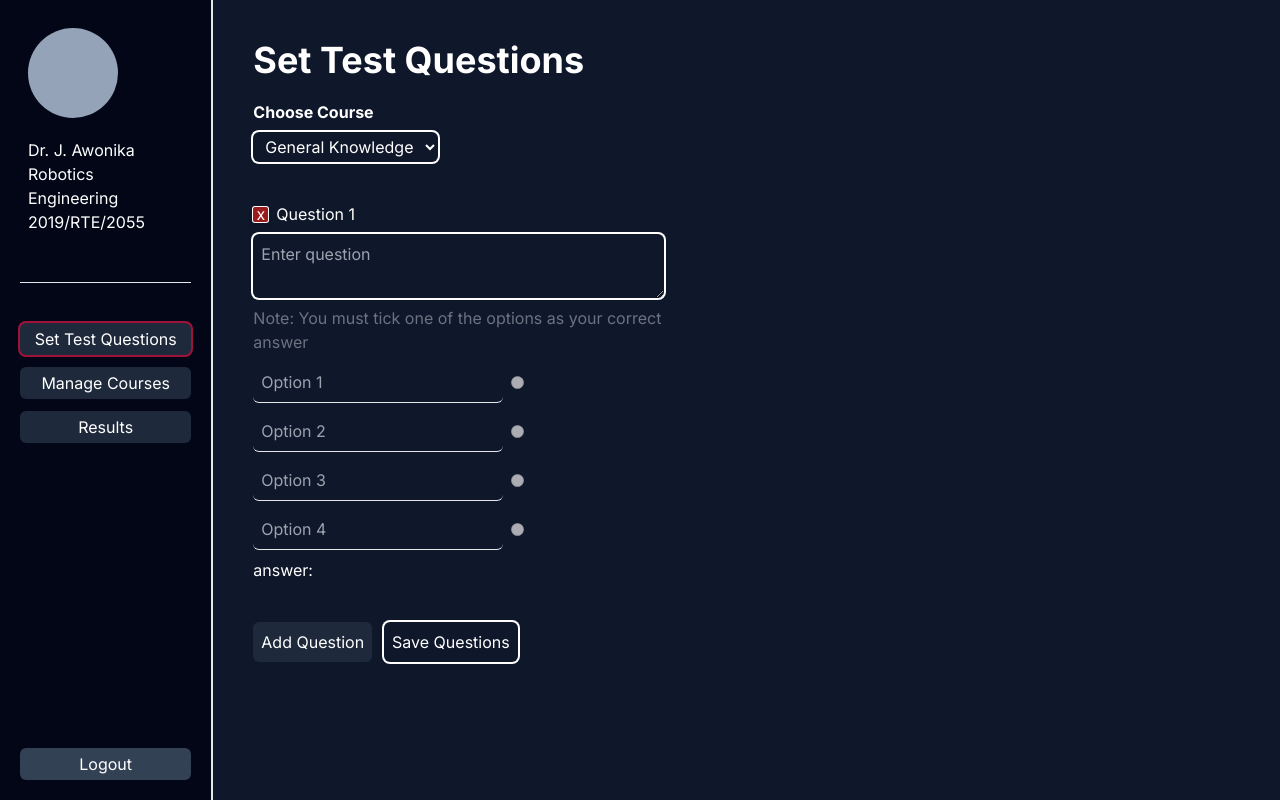
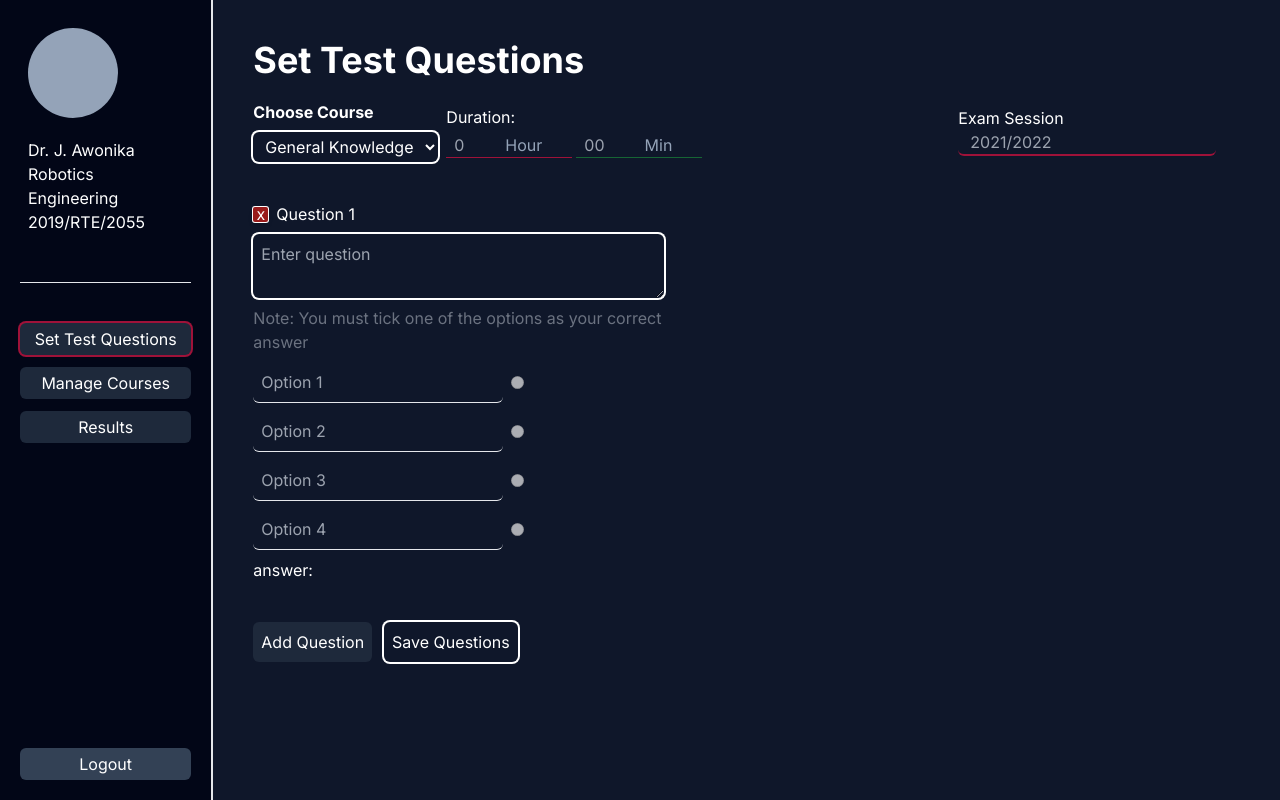
Before and after one commit to lightpc90/cbt, a Next.js app: page /examiner in a window 1280 px wide. Both pictures are taken after a click on the button "Set Test Questions". Built offline with nearby package versions, Linux system fonts and the light colour scheme.

Commit message:
added hover effect to buttons in admin dashboard component added examPara state to QuestionsComponent added duration and exam session inputs added onChange function to all the inputs

```diff
--- a/src/components/dashboards/admin/RegisterCourseAndLecturer.js
+++ b/src/components/dashboards/admin/RegisterCourseAndLecturer.js
@@ -11,7 +11,7 @@ const RegisterCourseAndLecturer = () => {
           <div className='flex flex-col gap-2 '>
             <input type='text' name='courseTitle' placeholder='Course Title' required className='p-1 rounded-md border-b-2 border-b-rose-800 bg-inherit' />
             <input type='text' name='courseCode' placeholder='Course Code' required className='p-1 rounded-md border-b-2 border-b-rose-800 bg-inherit' />
-            <button className='bg-slate-700 rounded-md'>Register Course</button>
+            <button className='bg-slate-700 rounded-md hover:bg-rose-800 hover:text-white'>Register Course</button>
           </div>
         </div>
         <hr className='m-12' />
@@ -23,21 +23,24 @@ const RegisterCourseAndLecturer = () => {
             <input type='text' name='mName' placeholder='Middle Name' className='p-1 rounded-md border-b-2 border-b-rose-800 bg-inherit' />
             <input type='text' name='lName' placeholder='Last Name' required className='p-1 rounded-md border-b-2 border-b-rose-800 bg-inherit' />
             <input type='email' name='lEmail' placeholder='Email' required className='p-1 rounded-md border-b-2 border-b-rose-800 bg-inherit' />
-            <input type='text' name='lCode' placeholder='Lecturer Code' required className='p-1 rounded-md border-b-2 border-b-rose-800 bg-inherit' />
+            <input type='text' name='lId' placeholder='Lecturer ID' required className='p-1 rounded-md border-b-2 border-b-rose-800 bg-inherit' />
             {/* courses button container */}
             <p className='text-sm'>Bind Lecturer to his course(s) by choosing from the list of registered Courses below</p>
             <div className='flex flex-wrap gap-2 my-4'>
               {/* map department here */}
               {Courses.map((course, i) => (
-                <button className={`ring-2 ring-rose-800 p-1 text-sm rounded-md`} key={i}>{course}</button>
+                <button className={`ring-2 ring-rose-800 p-1 text-sm rounded-md hover:bg-rose-800 hover:text-white`} key={i}>{course}</button>
               ))}
             </div>
 
-            <button className='bg-slate-700 rounded-md'>Register Lecturer</button>
+            <button className='bg-slate-700 rounded-md hover:bg-rose-800 hover:text-white'>Register Lecturer</button>
           </div>
         </div>
 
       </div>
+
+
+
       {/* Courses and lectures view container */}
       <div className='w-6/12 bg-slate-500 h-[700px] py-2'>
 
--- a/src/components/dashboards/examiner/QuestionsComponent.js
+++ b/src/components/dashboards/examiner/QuestionsComponent.js
@@ -6,6 +6,8 @@ const QuestionsComponent = () => {
   const [questions, setQuestions] = useState([
     { question: "", answer: "", options: ["", "", "", ""] },
   ]);
+
+  const [examPara, setExamPara] = useState({ course: '', hourDuration: '', minDuration: '', session: '' })
 
   const addQuestion = () => {
     setQuestions([
@@ -38,20 +40,48 @@ const QuestionsComponent = () => {
 
   return (
     <div className="flex flex-col gap-10">
+      <div className="flex gap-2 items-center">
+        {/* Course choose input */}
         <div>
           <p className="font-bold mb-2">Choose Course</p>
           <select
             className="py-1 px-2 bg-inherit ring-2 ring-white rounded-md"
-          defaultValue="Choose Course"
+            value={examPara.course}
+            onChange={(e) => { setExamPara({ ...examPara, course: e.target.value }) }}
           >
-          <option className="bg-inherit">General Knowledge</option>
+            <option value='generalKnowledge' className="bg-inherit">General Knowledge</option>
           </select>
+        </div>
+        {/* Exam Duration Set inputs */}
+        <div className="flex flex-col gap-1 ">
+          <p>Duration:</p>
+          <div className="flex gap-1">
+            {/* Hour set input */}
+            <div className="flex flex-col w-3/12 relative">
+              <input type="number" placeholder="0" className="text-rose-800 px-2 bg-inherit border-b border-rose-800 " value={examPara.hourDuration} onChange={(e) => { setExamPara({ ...examPara, hourDuration: e.target.value }) }} />
+              <label className="absolute right-[30px] text-slate-400 ">Hour</label>
+            </div>
+            {/* Minute set input */}
+            <div className="flex flex-col w-3/12 relative ">
+              <input type="number" placeholder="00" className=" text-rose-800 px-2 bg-inherit border-b border-green-800" value={examPara.minDuration} onChange={(e)=>{setExamPara({...examPara, minDuration: e.target.value})}} />
+              <label className="absolute right-[30px] text-slate-400 ">Min</label>
+            </div>
+          </div>
+
+        </div>
+
+        {/* Session set input */}
+        <div>
+          <p>Exam Session</p>
+          <input type="text" placeholder="2021/2022" className="px-3 bg-inherit border-b-2 border-rose-800 rounded-md" value={examPara.session} onChange={(e)=>{setExamPara({...examPara, session: e.target.value})}} />
+        </div>
+
       </div>
       {questions.map((q, questionIndex) => (
         <div key={questionIndex} className="flex flex-col w-5/12 gap-2">
           <div className="flex gap-2 items-center">
             {/* delete button */}
-            <button className="h-[15px] w-[15px] ring-1 ring-white rounded-sm shadow-md bg-red-800 flex justify-center items-center" onClick={()=>{handleQuestionDelete(questionIndex)}} >x</button>
+            <button className="h-[15px] w-[15px] ring-1 ring-white rounded-sm shadow-md bg-red-800 flex justify-center items-center" onClick={() => { handleQuestionDelete(questionIndex) }} >x</button>
             <p>Question {1 + questionIndex}</p>
           </div>
 
@@ -81,11 +111,11 @@ const QuestionsComponent = () => {
                 name={`opt-${questionIndex}`}
                 value={option}
                 disabled={!option}
-                onClick={()=>{handleSetAnswer(questionIndex, option)}}
+                onClick={() => { handleSetAnswer(questionIndex, option) }}
               />
             </div>
           ))}
-          <div>{ `answer: ${questions[questionIndex].answer}`}</div>
+          <div>{`answer: ${questions[questionIndex].answer}`}</div>
         </div>
       ))}
       <div className="flex-inline gap-3">
```
Lines whose indentation alone changed are shown as unchanged.
